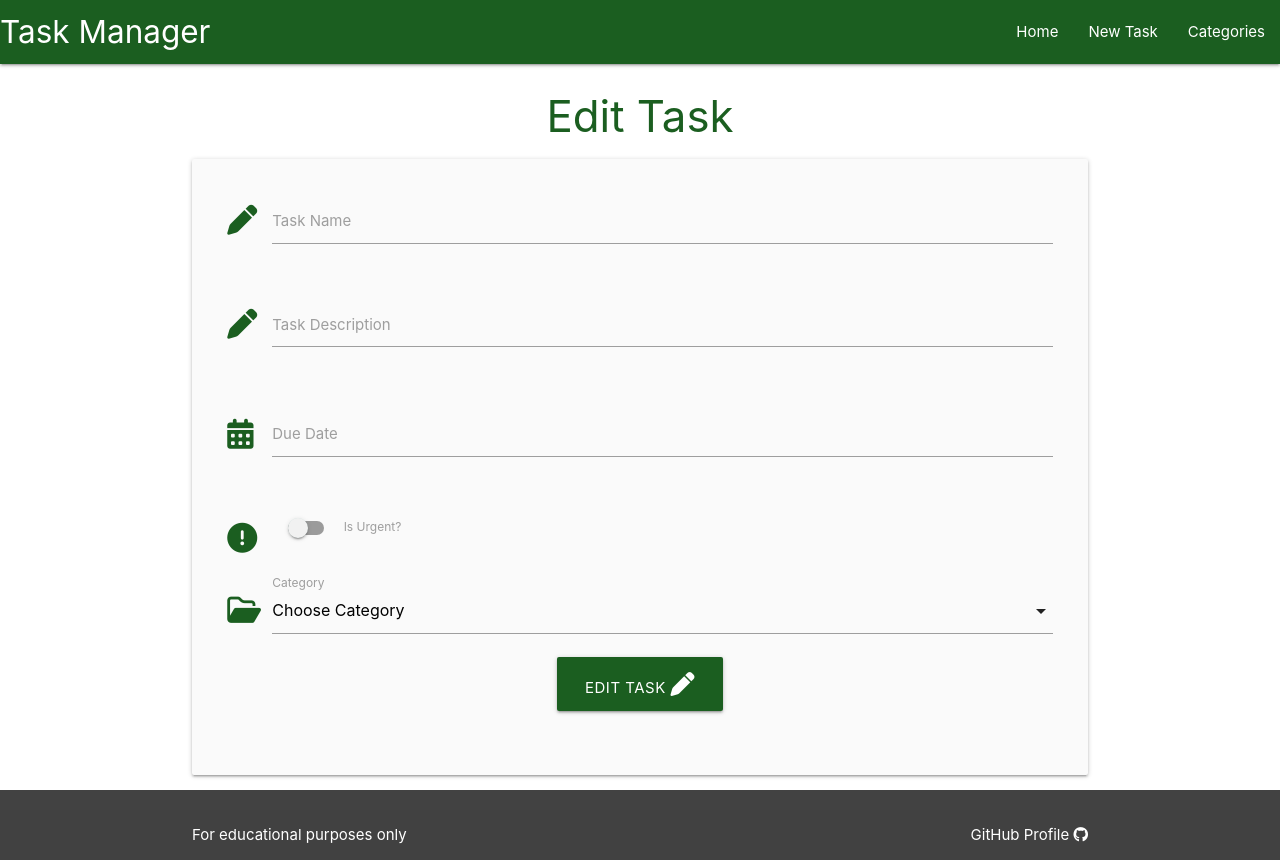
After one commit to andrewcannan/flask-sqlalchemy-task-manager, a Flask app: template taskmanager/templates/edit_task.html in a window 1280 px wide. The commit adds this page. Run offline with Flask 3, Linux system fonts and the light colour scheme; the template is opened without the code that fills it, so the values that code supplies are empty.

Commit message:
add edit_task page and functionality to edit task on db

```diff
--- /dev/null
+++ b/taskmanager/templates/edit_task.html
@@ -0,0 +1,78 @@
+{% extends "base.html" %}
+{% block content %}
+
+<h3 class="green-text text-darken-4 center-align">Edit Task</h3>
+
+<div class="row card-panel grey lighten-5">
+    <form class="col s12" method="POST" action="{{ url_for('edit_task', task_id=task.id) }}">
+        <!-- task_name -->
+        <div class="row">
+            <div class="input-field col s12">
+                <i class="fa-solid fa-pen prefix green-text text-darken-4"></i>
+                <input id="task_name" name="task_name" value="{{ task.task_name }}" minlength="3" maxlength="35" type="text" class="validate"
+                    required>
+                <label for="task_name">Task Name</label>
+            </div>
+        </div>
+        <!-- task_description -->
+        <div class="row">
+            <div class="input-field col s12">
+                <i class="fa-solid fa-pen prefix green-text text-darken-4"></i>
+                <textarea id="task_description" name="task_description" minlength="25" maxlength="200" type="text"
+                    class="validate materialize-textarea" required>{{ task.task_description }}</textarea>
+                <label for="task_description">Task Description</label>
+            </div>
+        </div>
+        <!-- due_date -->
+        <div class="row">
+            <div class="input-field col s12">
+                <i class="fa-solid fa-calendar-days prefix green-text text-darken-4"></i>
+                <input id="due_date" name="due_date" value="{{ task.due_date.strftime('%d %B, %Y') }}" type="text" class="datepicker validate" required>
+                <label for="due_date">Due Date</label>
+            </div>
+        </div>
+        <!-- is_urgent -->
+        <div class="row">
+            <div class="input-field col s12">
+                <div class="switch">
+                    <i class="fa-sharp fa-solid fa-circle-exclamation prefix green-text text-darken-4"></i>
+                    <label for="is_urgent">
+                        {% if task.is_urgent == True %}
+                            <input id="is_urgent" name="is_urgent" type="checkbox" checked>
+                        {% else %}
+                            <input id="is_urgent" name="is_urgent" type="checkbox">
+                        {% endif %}
+                        <span class="lever"></span>
+                        Is Urgent?</label>
+                </div>
+            </div>
+        </div>
+        <!-- category -->
+        <div class="row">
+            <div class="input-field col s12">
+                <i class="fa-regular fa-folder-open prefix green-text text-darken-4"></i>
+                <select name="category_id" id="category_id" class="validate" required>
+                    <option value="" disabled>Choose Category</option>
+                    {% for category in categories %}
+                        {% if category == task.category %}
+                            <option value="{{ category.id }}" selected>{{ category.category_name }}</option>
+                        {% else %}
+                            <option value="{{ category.id }}">{{ category.category_name }}</option>
+                        {% endif %}
+                    {% endfor %}
+                </select>
+                <label for="category_id">Category</label>
+            </div>
+            <!-- submit button -->
+            <div class="row">
+                <div class="col s12 center-align">
+                    <button class="btn-large green darken-4">
+                        Edit Task <i class="fa-solid fa-pen"></i>
+                    </button>
+                </div>
+            </div>
+    </form>
+</div>
+
+
+{% endblock %}
--- a/taskmanager/templates/tasks.html
+++ b/taskmanager/templates/tasks.html
@@ -26,6 +26,9 @@
         <div class="collapsible-body">
             <strong>{{ task.category }}</strong>
             <p>{{ task.task_description }}</p>
+            <p>
+                <a href="{{ url_for('edit_task', task_id=task.id) }}" class="btn light-green accent-4">Edit</a>
+            </p>
         </div>
     {% endfor %}
     </li>
```
Also changed, not shown: taskmanager/routes.py (+15 -0 lines).
